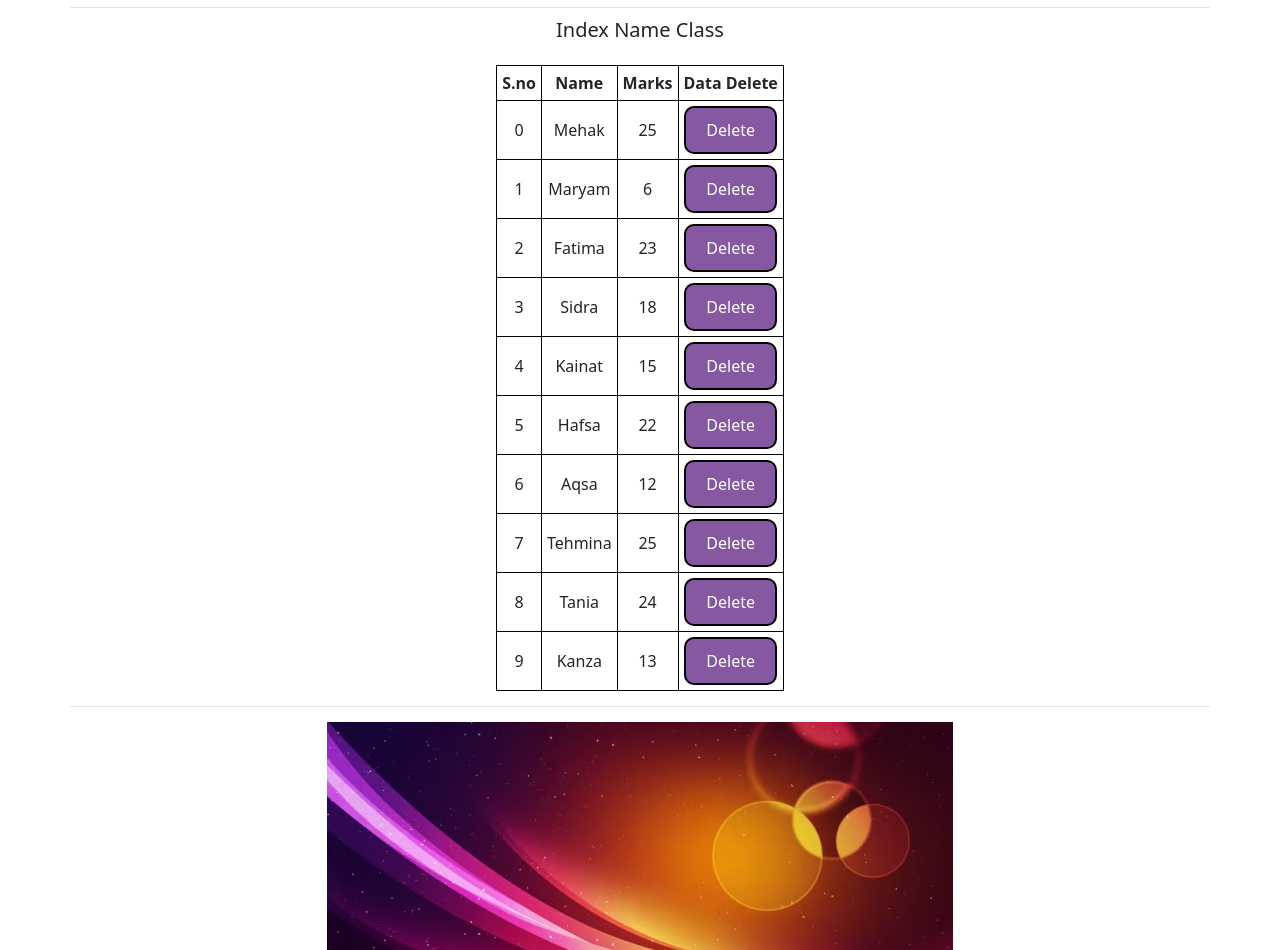
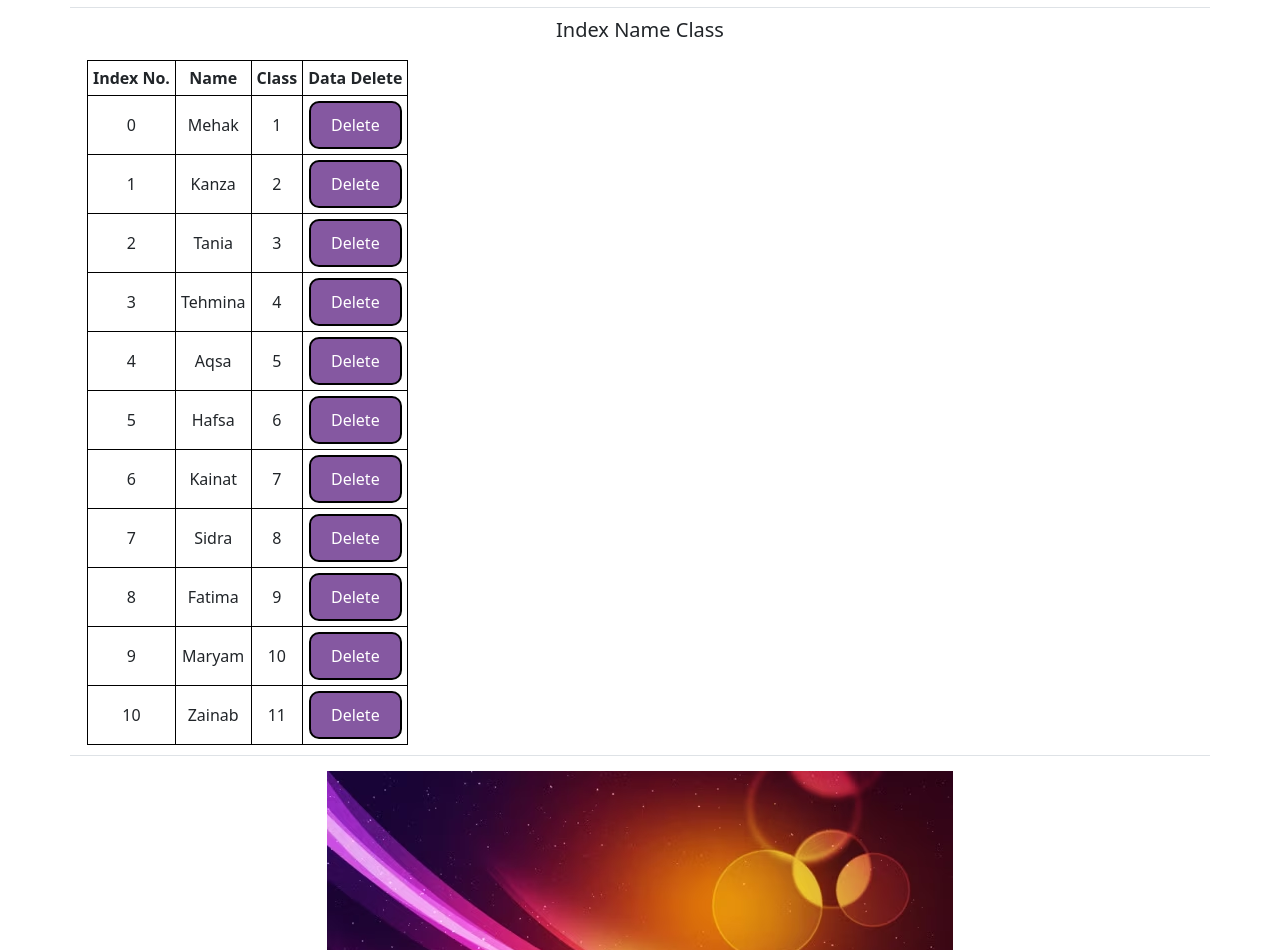
Before and after one commit to Aeiman-Fayyaz/JS-Assignment-10-Chap-43-48, a plain HTML site: page index.html in a window 1280 px wide. Shown: the part 441-1391 px from the top of the page. Drawn offline with Linux system fonts and the light colour scheme.

Commit message:
Complete

```diff
--- a/app.js
+++ b/app.js
@@ -24,15 +24,36 @@ function thanksForPurchasing() {
 
 // ANSWER 3
 
-function deleteRow() {
-  let deleteButtons = document.querySelectorAll(" .deleteRow");
-  deleteButtons.forEach((button) => {
-    button.addEventListener("click", function () {
-      deleteButtons.closest("tr").remove();
-      console.log(deleteButtons);
+const studentNames = [
+  "Mehak",
+  "Kanza",
+  "Tania",
+  "Tehmina",
+  "Aqsa",
+  "Hafsa",
+  "Kainat",
+  "Sidra",
+  "Fatima",
+  "Maryam",
+  "Zainab",
+];
 
-    });
-  });
+const classes = [1 , 2 , 3 , 4 , 5 , 6 , 7 , 8 , 9 , 10 , 11]
+
+let table = document.getElementById("table")
+
+for (var i = 0; i < classes.length; i++) {
+  table.innerHTML += `<tr><td> ${i}</td>
+ <td>${studentNames[i]}</td>
+ <td>${classes[i]}</td>
+  <td><button onclick= deleteBtn(this) >Delete</button></td>
+  </tr>`;
+}
+
+function deleteBtn(ele) {
+  ele.parentNode.parentNode.remove()
+  console.log(ele.parentNode.parentNode);
+
 }
 
 // QUESTION 4
@@ -41,15 +62,15 @@ function deleteRow() {
 
 // ANSWER 4
 
-let coverImg = document.getElementById("coverImg")
+let coverImg = document.getElementById("coverImg");
 
-coverImg.addEventListener("mouseover" , function(){
-  coverImg.src = "./Images/cover3.avif"
-})
+coverImg.addEventListener("mouseover", function () {
+  coverImg.src = "./Images/cover3.avif";
+});
 
-coverImg.addEventListener("mouseout" , function(){
-  coverImg.src = "./Images/cover2.avif"
-})
+coverImg.addEventListener("mouseout", function () {
+  coverImg.src = "./Images/cover2.avif";
+});
 
 // QUESTION 5
 // Show a counter in browser. Counter should increase on click on increase
@@ -58,25 +79,24 @@ coverImg.addEventListener("mouseout" , function(){
 
 // ANSWER 5
 
-let couter = 0
+let couter = 0;
 // Getting counter
-let countdoc = document.getElementById("value")
+let countdoc = document.getElementById("value");
 
 // Get elements
 
-let increaseBtn = document.getElementById("increase-btn")
-let decreaseBtn = document.getElementById("decrease-btn")
+let increaseBtn = document.getElementById("increase-btn");
+let decreaseBtn = document.getElementById("decrease-btn");
 
 function counterUpdate() {
-  countdoc.textContent = couter
-
+  countdoc.textContent = couter;
 }
 
-increaseBtn.addEventListener("click" , function(){
-  couter++
-  counterUpdate()
-})
-decreaseBtn.addEventListener("click" , function(){
-  couter--
-  counterUpdate()
-})
+increaseBtn.addEventListener("click", function () {
+  couter++;
+  counterUpdate();
+});
+decreaseBtn.addEventListener("click", function () {
+  couter--;
+  counterUpdate();
+});
--- a/index.html
+++ b/index.html
@@ -63,73 +63,13 @@
     <!-- ANSWER 3 -->
 
     <div class="container text-center border-bottom">
-        <table class="d-flex justify-content-center">
+        <table class="align-items-center d-block justify-content-center" id="table">
             <h5>Index Name Class</h5>
             <tr>
-                <th>S.no</th>
+                <th>Index No.</th>
                 <th>Name</th>
-                <th>Marks</th>
+                <th>Class</th>
                 <th>Data Delete</th>
-            </tr>
-            <tr class="deleteRow">
-                <td>0</td>
-                <td>Mehak</td>
-                <td>25</td>
-                <td><button>Delete</button></td>
-            </tr>
-            <tr class="deleteRow">
-                <td>1</td>
-                <td>Maryam</td>
-                <td>6</td>
-                <td><button>Delete</button></td>
-            </tr>
-            <tr class="deleteRow">
-                <td>2</td>
-                <td>Fatima</td>
-                <td>23</td>
-                <td><button>Delete</button></td>
-            </tr>
-            <tr class="deleteRow">
-                <td>3</td>
-                <td>Sidra</td>
-                <td>18</td>
-                <td><button>Delete</button></td>
-            </tr>
-            <tr class="deleteRow">
-                <td>4</td>
-                <td>Kainat</td>
-                <td>15</td>
-                <td><button>Delete</button></td>
-            </tr>
-            <tr class="deleteRow">
-                <td>5</td>
-                <td>Hafsa</td>
-                <td>22</td>
-                <td><button>Delete</button></td>
-            </tr>
-            <tr class="deleteRow">
-                <td>6</td>
-                <td>Aqsa</td>
-                <td>12</td>
-                <td><button>Delete</button></td>
-            </tr>
-            <tr class="deleteRow">
-                <td>7</td>
-                <td>Tehmina</td>
-                <td>25</td>
-                <td><button>Delete</button></td>
-            </tr>
-            <tr class="deleteRow">
-                <td>8</td>
-                <td>Tania</td>
-                <td>24</td>
-                <td><button>Delete</button></td>
-            </tr>
-            <tr class="deleteRow">
-                <td>9</td>
-                <td>Kanza</td>
-                <td>13</td>
-                <td><button>Delete</button></td>
             </tr>
         </table>
     </div>
```
